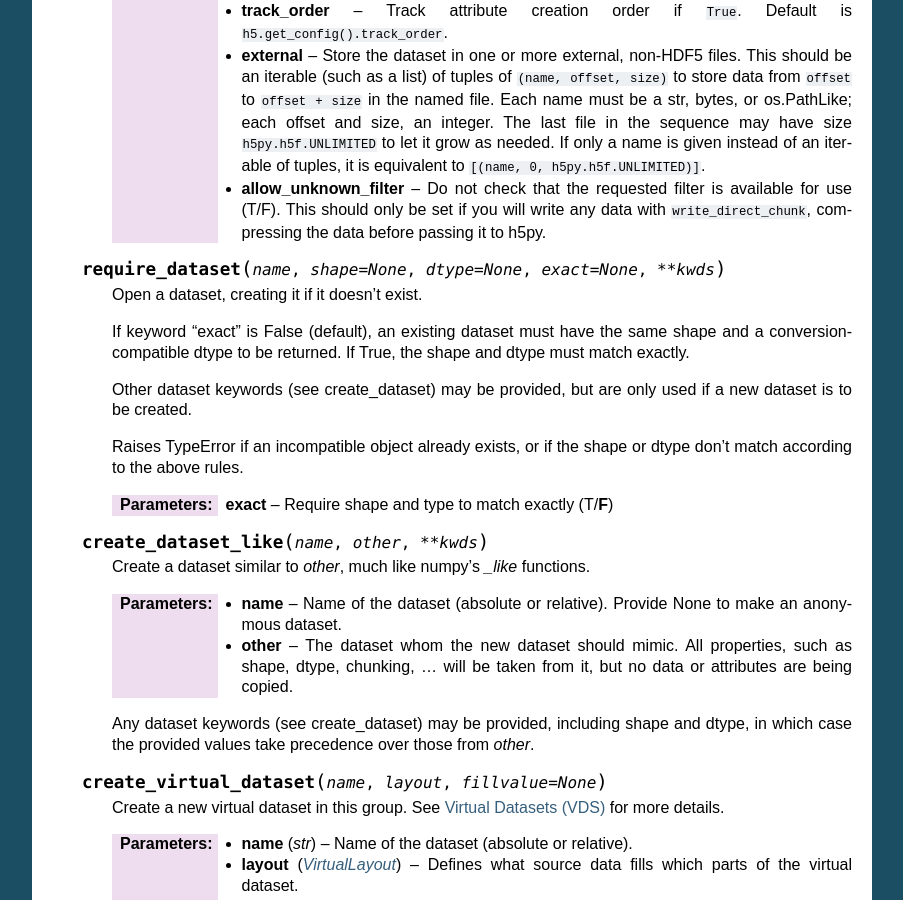
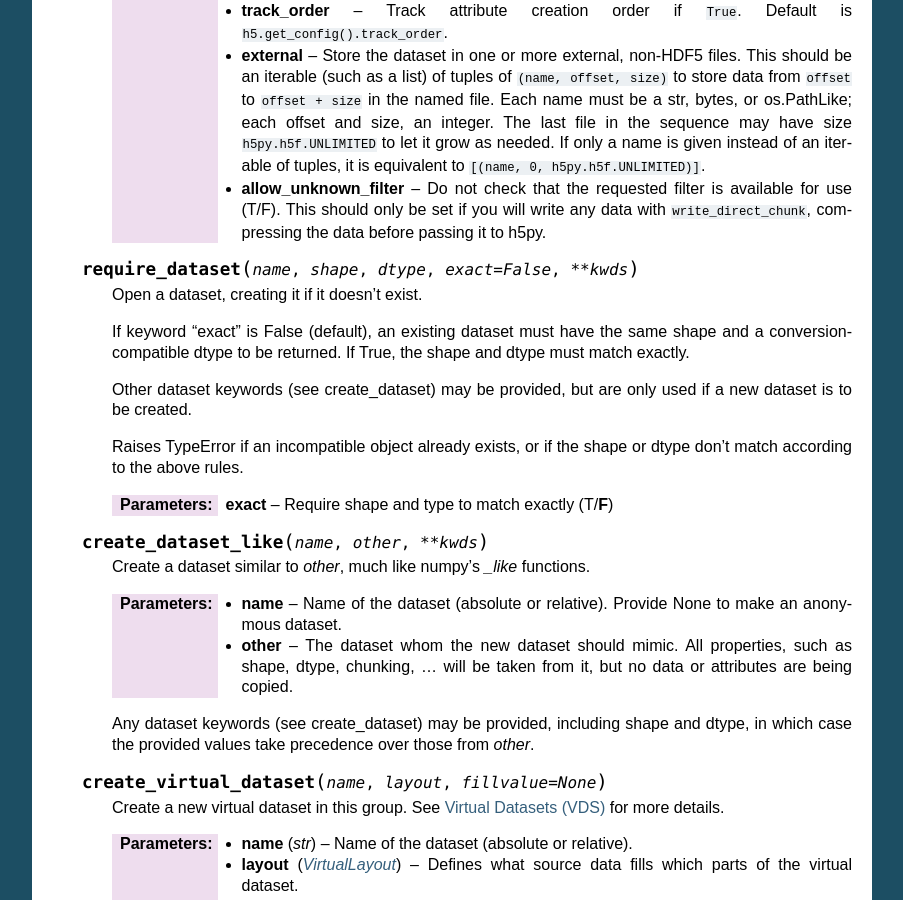
Before and after one commit to h5py/h5py, a Sphinx documentation site: the page built from docs/high/group.rst, in a window 1280 px wide and 900 px high, scrolled down 5366 px. Shown: the whole window, without its empty margins (198-1101 px from the left). Built offline with Sphinx 7.4.7, drawn with Linux system fonts in a browser that asks for light colours; pages that are not in the unit, such as notebooks, are missing from menus.

Commit message:
Fix `require_dataset` arg in doc

```diff
--- a/docs/high/group.rst
+++ b/docs/high/group.rst
@@ -389,7 +389,7 @@ Reference
             write any data with ``write_direct_chunk``, compressing the
             data before passing it to h5py.
 
-    .. method:: require_dataset(name, shape=None, dtype=None, exact=None, **kwds)
+    .. method:: require_dataset(name, shape, dtype, exact=False, **kwds)
 
         Open a dataset, creating it if it doesn't exist.
 
```
